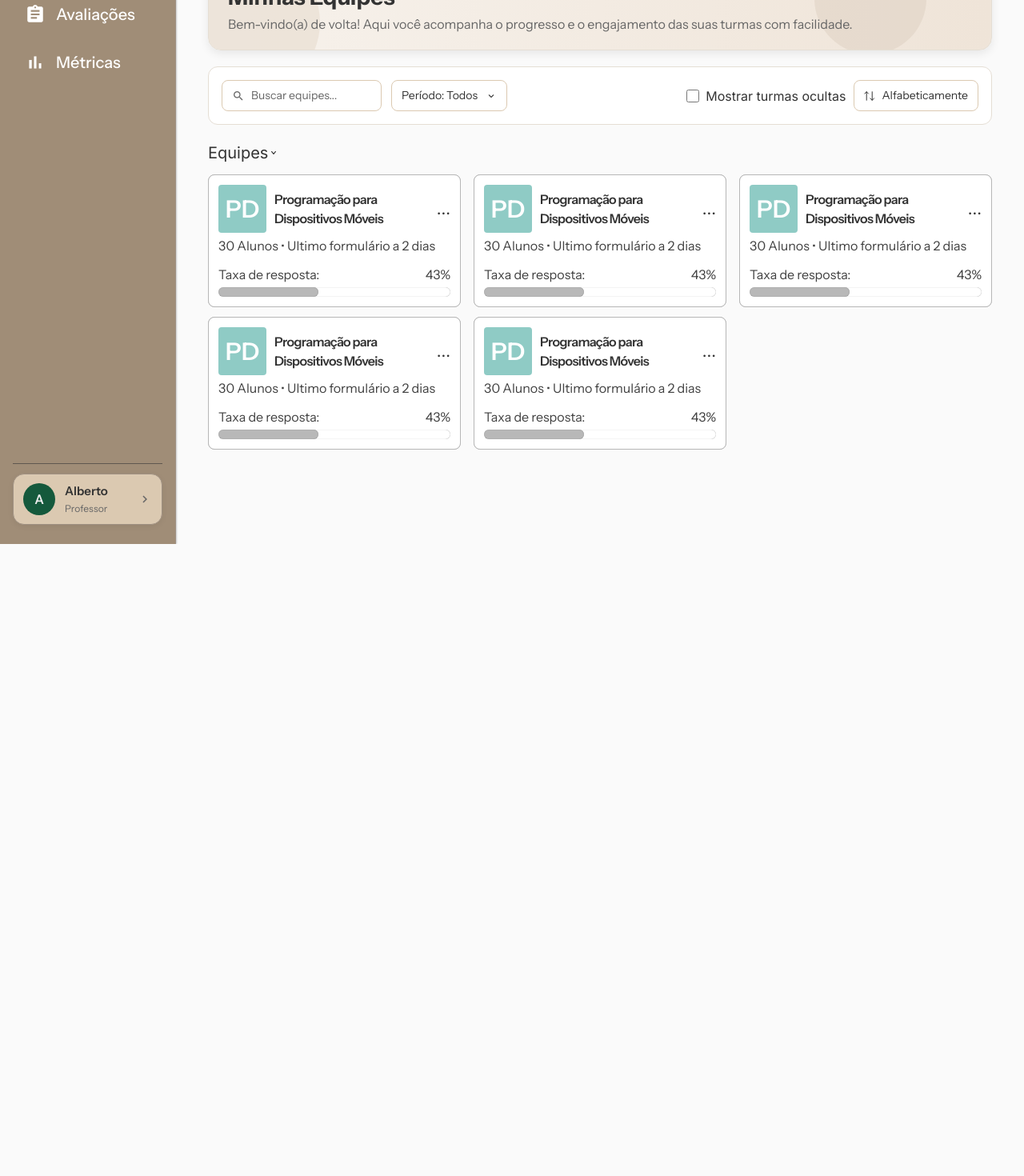
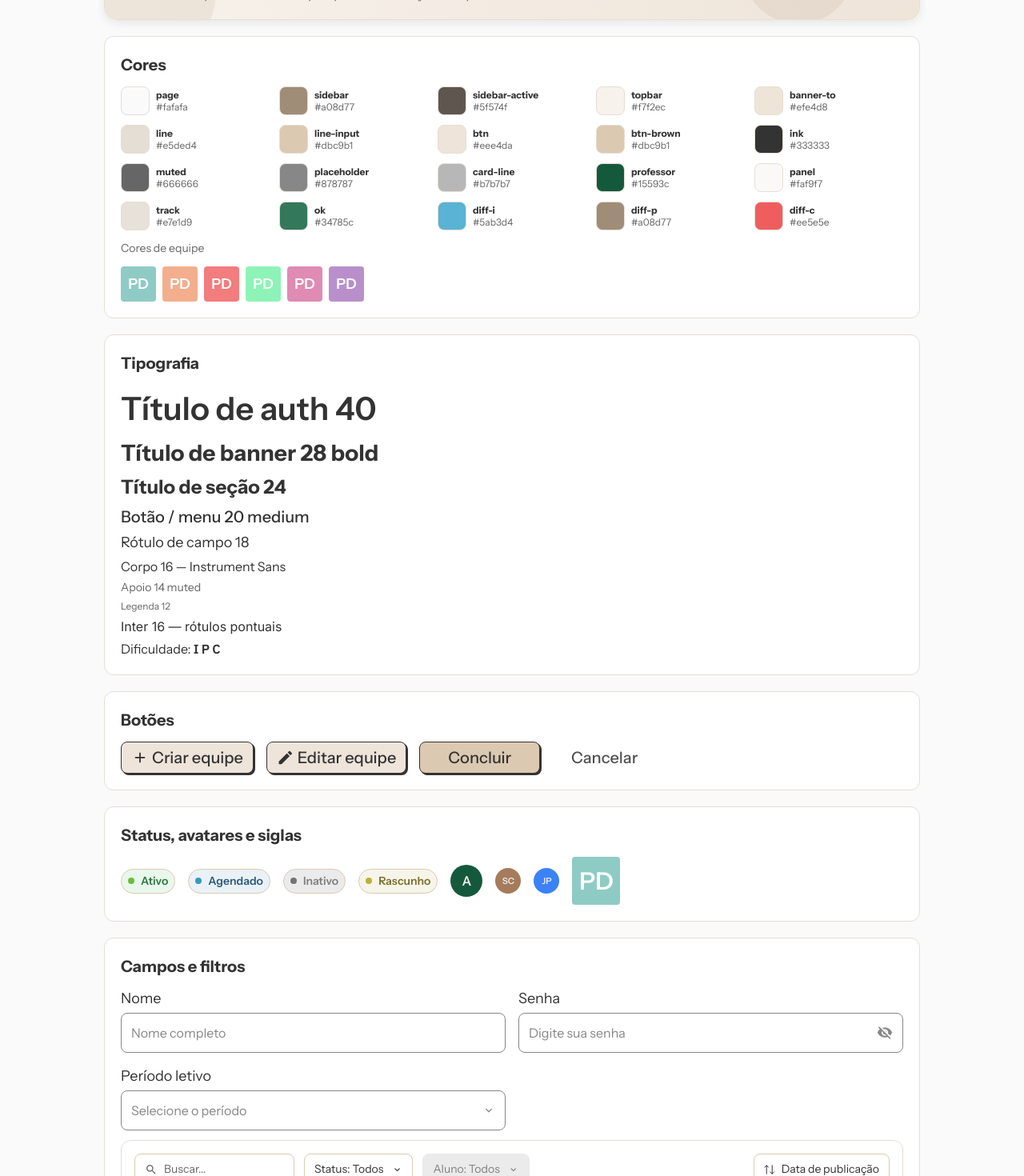
Before and after one commit to Portela03/hastyhelp, a React (Vite) app: page /design-system in a window 1280 px wide. Before the commit this address led to /equipes. Shown: the part 120-1590 px from the top of the page at 80% size. Before the commit the page ends 800 px from the top, so only its background shows below. Built offline with nearby package versions, Linux system fonts and the light colour scheme.

Commit message:
Adiciona design system (documento e pagina /design-system)

```diff
--- a/src/App.tsx
+++ b/src/App.tsx
@@ -1,5 +1,6 @@
 import { Navigate, Route, Routes } from 'react-router-dom'
 import { Cadastro, Login } from './pages/Auth'
+import { DesignSystem } from './pages/DesignSystem'
 import { EquipeAlunos, EquipeDetalhe, EquipeFormularios, EquipeResumo, Equipes } from './pages/Equipes'
 import { FormularioAlunos, FormularioDetalhe, FormularioPerguntas, FormularioResumo, Formularios } from './pages/Formularios'
 import { Metricas } from './pages/Metricas'
@@ -26,6 +27,7 @@ function App() {
       </Route>
 
       <Route path="/metricas" element={<Metricas />} />
+      <Route path="/design-system" element={<DesignSystem />} />
       <Route path="*" element={<Navigate to="/equipes" replace />} />
     </Routes>
   )
--- /dev/null
+++ b/src/pages/DesignSystem.tsx
@@ -0,0 +1,204 @@
+import { useState } from 'react'
+import type { ReactNode } from 'react'
+import { CORES_EQUIPE } from '../data/mock'
+import type { StatusFormulario } from '../data/mock'
+import { Banner, DataTable, Section, Toolbar } from '../components/layout'
+import {
+  Avatar,
+  ButtonBrown,
+  ButtonGhost,
+  ButtonPrimary,
+  DifficultyLetter,
+  Field,
+  FilterSelect,
+  Icon,
+  KpiCard,
+  Modal,
+  Panel,
+  PasswordField,
+  ProgressBar,
+  SearchBox,
+  SelectField,
+  SortButton,
+  StatusPill,
+  TeamBadge,
+} from '../components/ui'
+import sortIcon from '../assets/figma/sort.svg'
+
+const CORES = [
+  ['page', '#fafafa'],
+  ['sidebar', '#a08d77'],
+  ['sidebar-active', '#5f574f'],
+  ['topbar', '#f7f2ec'],
+  ['banner-to', '#efe4d8'],
+  ['line', '#e5ded4'],
+  ['line-input', '#dbc9b1'],
+  ['btn', '#eee4da'],
+  ['btn-brown', '#dbc9b1'],
+  ['ink', '#333333'],
+  ['muted', '#666666'],
+  ['placeholder', '#878787'],
+  ['card-line', '#b7b7b7'],
+  ['professor', '#15593c'],
+  ['panel', '#faf9f7'],
+  ['track', '#e7e1d9'],
+  ['ok', '#34785c'],
+  ['diff-i', '#5ab3d4'],
+  ['diff-p', '#a08d77'],
+  ['diff-c', '#ee5e5e'],
+] as const
+
+const STATUS: StatusFormulario[] = ['ativo', 'agendado', 'inativo', 'rascunho']
+
+function Bloco({ titulo, children }: { titulo: string; children: ReactNode }) {
+  return (
+    <section aria-labelledby={titulo} className="flex flex-col gap-3 rounded-xl border border-line bg-white p-5">
+      <h2 id={titulo} className="text-[20px] font-bold text-ink">
+        {titulo}
+      </h2>
+      {children}
+    </section>
+  )
+}
+
+export function DesignSystem() {
+  const [modal, setModal] = useState(false)
+  const [busca, setBusca] = useState('')
+  const [filtro, setFiltro] = useState('')
+  const [select, setSelect] = useState('')
+  const [senha, setSenha] = useState('')
+
+  return (
+    <div className="mx-auto flex max-w-[1100px] flex-col gap-5 p-4 sm:p-10">
+      <Banner titulo="Design System" subtitulo="Tokens e componentes do HastyHelp. Documentação completa em docs/DESIGN-SYSTEM.md." />
+
+      <Bloco titulo="Cores">
+        <ul className="grid grid-cols-2 gap-3 sm:grid-cols-4 lg:grid-cols-5">
+          {CORES.map(([nome, hex]) => (
+            <li key={nome} className="flex items-center gap-2">
+              <span className="size-9 shrink-0 rounded-lg border border-line" style={{ backgroundColor: hex }} />
+              <span className="flex flex-col text-[12px] leading-tight text-ink">
+                <strong>{nome}</strong>
+                <span className="text-muted">{hex}</span>
+              </span>
+            </li>
+          ))}
+        </ul>
+        <p className="text-[14px] text-muted">Cores de equipe</p>
+        <div className="flex gap-2">
+          {CORES_EQUIPE.map((c) => (
+            <TeamBadge key={c} sigla="PD" cor={c} size={44} fontSize={18} />
+          ))}
+        </div>
+      </Bloco>
+
+      <Bloco titulo="Tipografia">
+        <div className="flex flex-col gap-1 text-ink">
+          <p className="text-[40px] font-semibold">Título de auth 40</p>
+          <p className="text-[28px] font-bold">Título de banner 28 bold</p>
+          <p className="text-[24px] font-bold">Título de seção 24</p>
+          <p className="text-[20px] font-medium">Botão / menu 20 medium</p>
+          <p className="text-[18px]">Rótulo de campo 18</p>
+          <p className="text-[16px]">Corpo 16 — Instrument Sans</p>
+          <p className="text-[14px] text-muted">Apoio 14 muted</p>
+          <p className="text-[12px] text-muted">Legenda 12</p>
+          <p className="font-inter text-[16px]">Inter 16 — rótulos pontuais</p>
+          <p className="text-[16px]">
+            Dificuldade: <DifficultyLetter letra="I" /> <DifficultyLetter letra="P" /> <DifficultyLetter letra="C" />
+          </p>
+        </div>
+      </Bloco>
+
+      <Bloco titulo="Botões">
+        <div className="flex flex-wrap items-center gap-4">
+          <ButtonPrimary icon="add">Criar equipe</ButtonPrimary>
+          <ButtonPrimary icon="edit">Editar equipe</ButtonPrimary>
+          <div className="flex w-[300px] gap-3">
+            <ButtonBrown>Concluir</ButtonBrown>
+            <ButtonGhost>Cancelar</ButtonGhost>
+          </div>
+        </div>
+      </Bloco>
+
+      <Bloco titulo="Status, avatares e siglas">
+        <div className="flex flex-wrap items-center gap-4">
+          {STATUS.map((s) => (
+            <StatusPill key={s} status={s} />
+          ))}
+          <Avatar letra="A" />
+          <Avatar letra="SC" cor="#a67b5b" size={32} />
+          <Avatar letra="JP" cor="#3b82f6" size={32} />
+          <TeamBadge sigla="PD" cor="#8fcbc5" size={60} fontSize={30} />
+        </div>
+      </Bloco>
+
+      <Bloco titulo="Campos e filtros">
+        <div className="grid gap-4 sm:grid-cols-2">
+          <Field label="Nome" placeholder="Nome completo" />
+          <PasswordField label="Senha" name="senha" placeholder="Digite sua senha" value={senha} onChange={setSenha} />
+          <SelectField
+            label="Período letivo"
+            placeholder="Selecione o período"
+            value={select}
+            onChange={setSelect}
+            options={[{ value: '2026/02', label: '2026/02' }]}
+          />
+        </div>
+        <Toolbar>
+          <div className="flex flex-wrap items-center gap-3">
+            <SearchBox value={busca} onChange={setBusca} placeholder="Buscar..." />
+            <FilterSelect label="Status" value={filtro} onChange={setFiltro} options={['Ativo', 'Inativo']} />
+            <FilterSelect label="Aluno" value="" onChange={() => {}} options={[]} disabled />
+          </div>
+          <SortButton icon={sortIcon} label="Data de publicação" />
+        </Toolbar>
+      </Bloco>
+
+      <Bloco titulo="Progresso e indicadores">
+        <div className="max-w-[360px]">
+          <ProgressBar value={43} label="Taxa de resposta" />
+        </div>
+        <div className="flex flex-wrap gap-3.5">
+          <KpiCard className="min-w-[200px]" titulo="Taxa de respostas" valor="75%" detalhe="30/40 alunos responderam" />
+          <KpiCard className="min-w-[200px]" titulo="Desempenho médio" valor="68%" destaque detalhe="+4 p.p. em relação a 2026/1" />
+        </div>
+        <Panel titulo="Panel" subtitulo="Fundo panel, borda line, raio 12">
+          <p className="text-[14px] text-ink">Conteúdo do painel.</p>
+        </Panel>
+      </Bloco>
+
+      <Bloco titulo="Tabela e seção recolhível">
+        <Section titulo="Alunos (2)">
+          <DataTable
+            colunas={[{ titulo: 'Aluno' }, { titulo: 'Domínio médio', largura: '160px', centro: true }]}
+            linhas={[
+              [<span key="a" className="flex items-center gap-3 font-semibold"><Avatar letra="SC" cor="#a67b5b" size={32} />Sarah Chen</span>, <strong key="b">85%</strong>],
+              [<span key="c" className="flex items-center gap-3 font-semibold"><Avatar letra="JP" cor="#3b82f6" size={32} />James Park</span>, <strong key="d">74%</strong>],
+            ]}
+          />
+        </Section>
+      </Bloco>
+
+      <Bloco titulo="Ícones e modal">
+        <div className="flex flex-wrap items-center gap-4 text-[26px] text-ink">
+          {['groups', 'assignment', 'bar_chart', 'add', 'edit', 'search', 'expand_more', 'more_horiz', 'visibility_off', 'delete'].map((n) => (
+            <Icon key={n} name={n} />
+          ))}
+        </div>
+        <div>
+          <ButtonPrimary onClick={() => setModal(true)}>Abrir modal</ButtonPrimary>
+        </div>
+      </Bloco>
+
+      {modal && (
+        <Modal title="Modal de exemplo" icon="add" onClose={() => setModal(false)}>
+          <p className="text-[16px] text-[#555]">Esc, clique fora ou Cancelar fecham este diálogo.</p>
+          <div className="flex w-full gap-3">
+            <ButtonBrown onClick={() => setModal(false)}>Concluir</ButtonBrown>
+            <ButtonGhost onClick={() => setModal(false)}>Cancelar</ButtonGhost>
+          </div>
+        </Modal>
+      )}
+    </div>
+  )
+}
```
Also changed, not shown: 2 other files (tests, documents, lock files or other folders).
